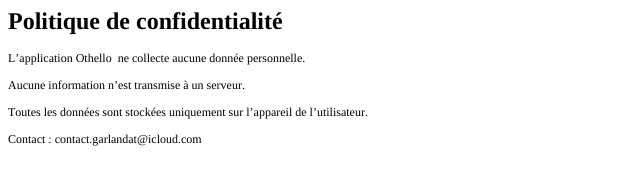
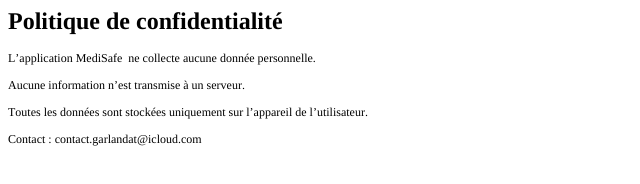
Before and after one commit to migapple/Medisafe, a website: page privacy.html in a window 1280 px wide. Shown: the full height of the page, 0-640 px from the left. Drawn offline with Linux system fonts and the light colour scheme.

Commit message:
Update privacy policy for MediSafe application

```diff
--- a/privacy.html
+++ b/privacy.html
@@ -13,7 +13,7 @@
 </head>
 <body>
 <h1 style="margin: 0.0px 0.0px 16.1px 0.0px; font: 24.0px Times; -webkit-text-stroke: #000000"><span class="s1"><b>Politique de confidentialité</b><b></b></span></h1>
-<p class="p2"><span class="s1">L’application Othello<span class="Apple-converted-space">  </span>ne collecte aucune donnée personnelle.</span></p>
+<p class="p2"><span class="s1">L’application MediSafe<span class="Apple-converted-space">  </span>ne collecte aucune donnée personnelle.</span></p>
 <p class="p2"><span class="s1">Aucune information n’est transmise à un serveur.</span></p>
 <p class="p2"><span class="s1">Toutes les données sont stockées uniquement sur l’appareil de l’utilisateur.</span></p>
 <p class="p2"><span class="s1">Contact : contact.garlandat@icloud.com</span></p>
```
